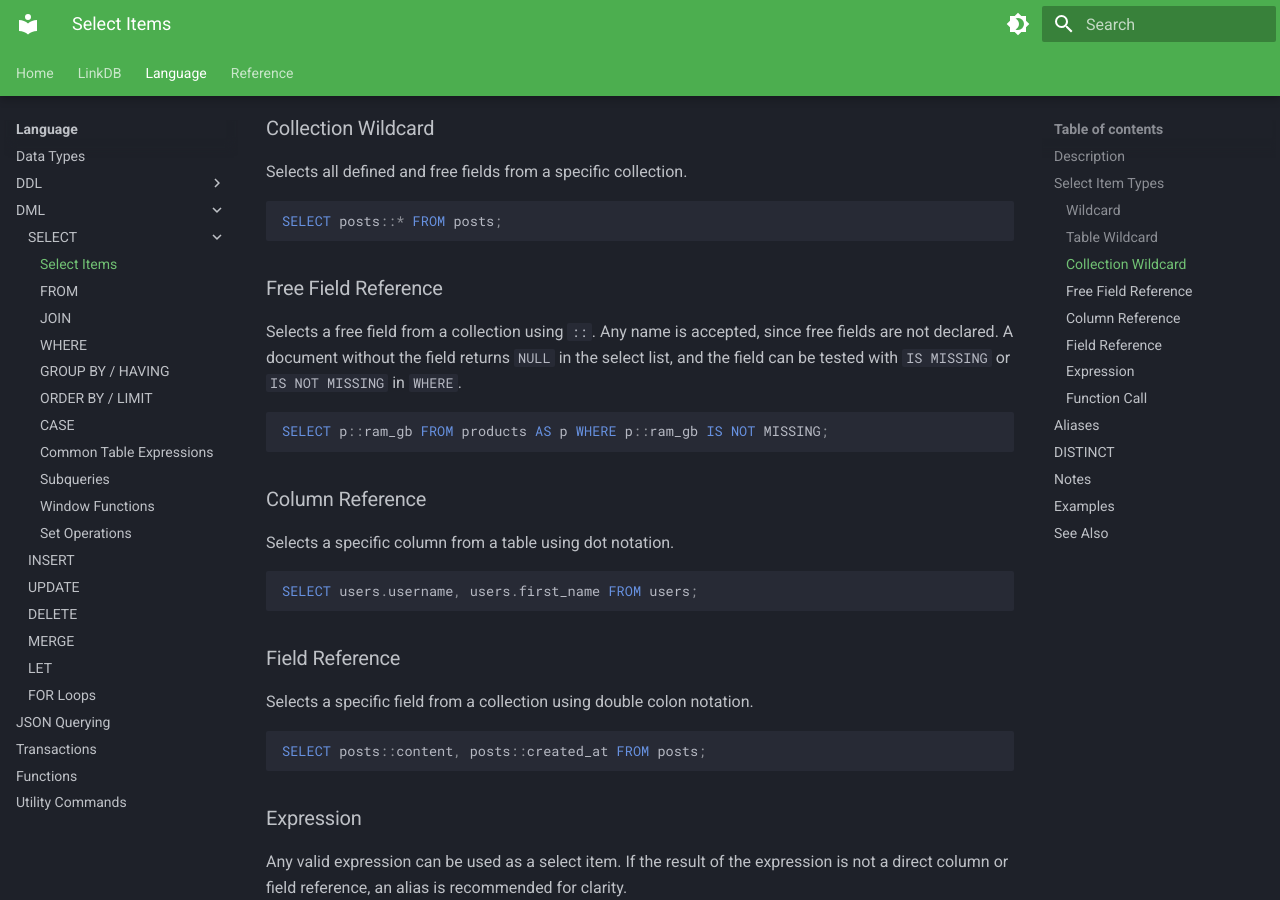
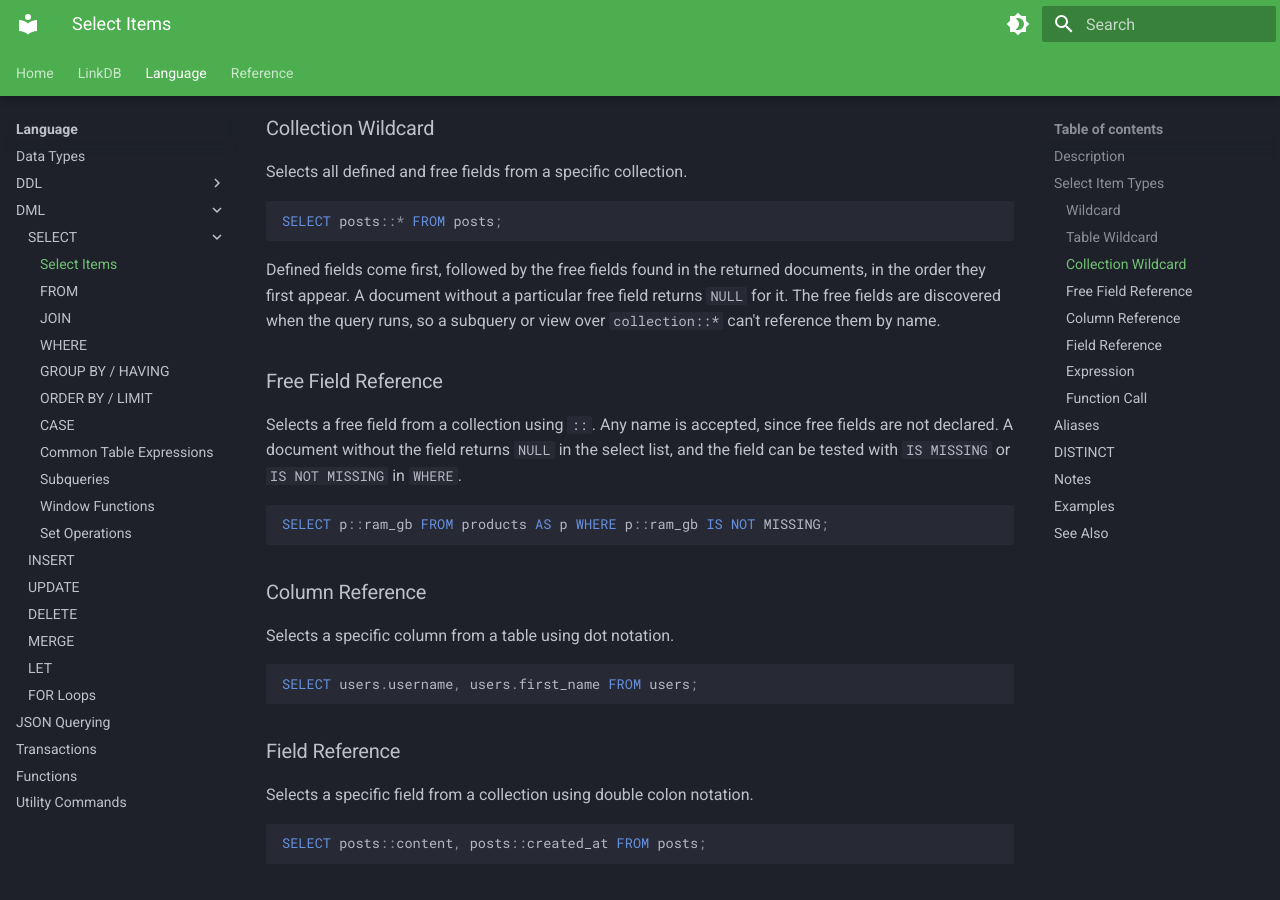
Before and after one commit to linkql/linkdb-docs, an MkDocs documentation site: the page built from docs/language/dml/select/select-items.md, in a window 1280 px wide and 900 px high, scrolled down 1178 px. Built offline with MkDocs 1.6.1 and Material for MkDocs 9.7.7, drawn with Linux system fonts in a browser that asks for light colours.

Commit message:
document free fields in collection wildcards

````diff
--- a/docs/language/dml/select/select-items.md
+++ b/docs/language/dml/select/select-items.md
@@ -50,6 +50,11 @@ Selects all defined and free fields from a specific collection.
 ```sql
 SELECT posts::* FROM posts;
 ```
+
+Defined fields come first, followed by the free fields found in the returned documents,
+in the order they first appear. A document without a particular free field returns `NULL`
+for it. The free fields are discovered when the query runs, so a subquery or view over
+`collection::*` can't reference them by name.
 
 ### Free Field Reference
 Selects a free field from a collection using `::`. Any name is accepted, since free fields
````
